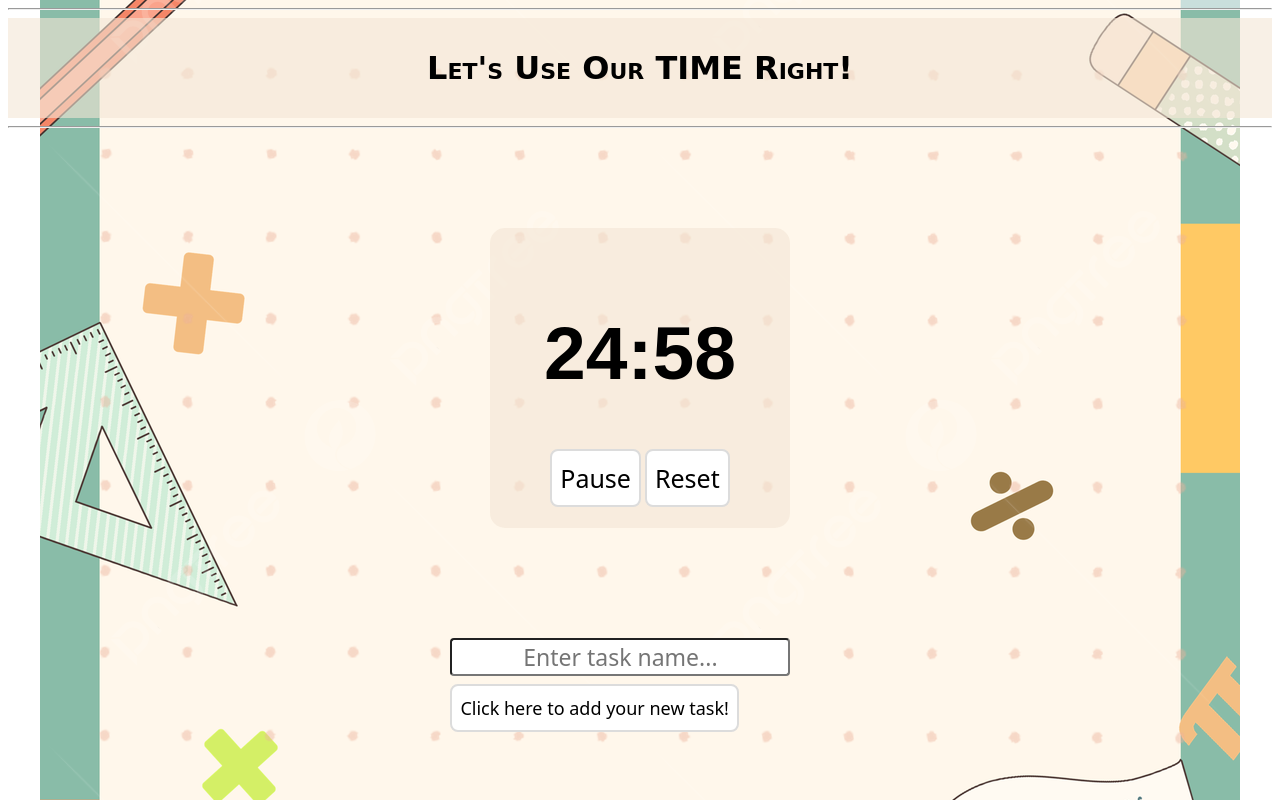
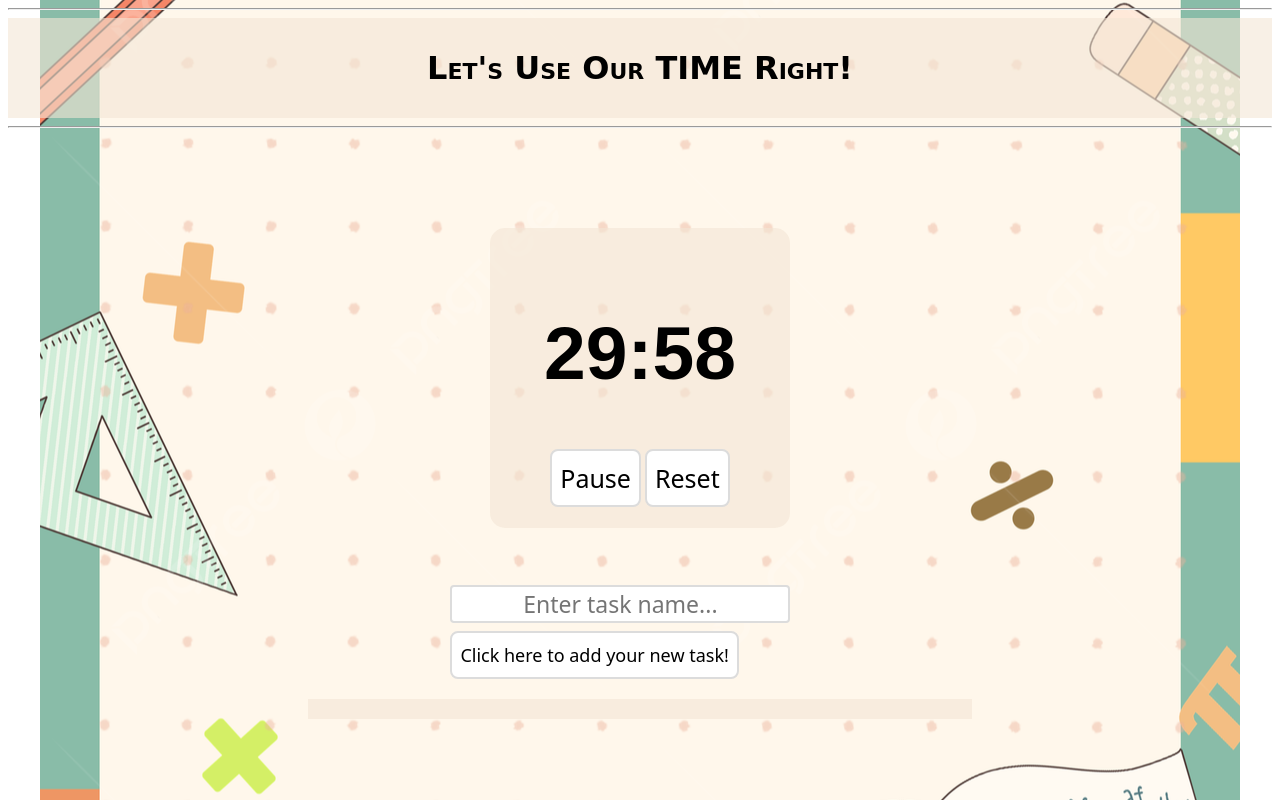
Before and after one commit to ElaAvimor/Pomodoro-Timeline, a plain HTML site: page index.html in a window 1280 px wide. Both pictures are taken after a click on the button "Start". Drawn offline with Linux system fonts and the light colour scheme.

Commit message:
Updated style

```diff
--- a/index.html
+++ b/index.html
@@ -13,7 +13,7 @@
         <hr>
     </header>
     <div class="timer">
-        <h2 id="timer-display">25:00</h2>
+        <h2 id="timer-display">30:00</h2>
         <button id="start-btn">Start</button>
         <!-- <button id="pause-btn">Pause</button> -->
         <button id="reset-btn">Reset</button>
--- a/script.js
+++ b/script.js
@@ -7,7 +7,7 @@ const taskDurationInput = document.getElementById('task-duration');
 const addTaskBtn = document.getElementById('add-task-btn');
 const taskList = document.getElementById('task-list');
 
-let timeLeft = 25 * 60; // Initial time in seconds
+let timeLeft = 30 * 60; // Initial time in seconds
 let timerId;
 
 // At any point, a new task can be added to the task list.
@@ -59,7 +59,7 @@ function pauseTimer() {
 /** Resets the timer back to the original time alloted */
 function resetTimer() {
     clearInterval(timerId);
-    timeLeft = 25 * 60;
+    timeLeft = 30 * 60;
     updateTimerDisplay();
     // Change button to "Start"
     startBtn.textContent = "Start";
--- a/styles.css
+++ b/styles.css
@@ -19,6 +19,7 @@ body{
     width: 300px; /* Set the width of the timer container */
     height: 300px; /* Set the height of the timer container */
     margin: 100px auto; /* Center the timer horizontally */
+    margin-bottom: 50px;
     background-color: rgba(244, 230, 213, 0.601);    border-radius: 15px; /* Add rounded corners to the timer container */
     text-align: center; /* Center the contents horizontally */
     padding: 20px; /* Add some padding inside the timer container */
@@ -50,17 +51,19 @@ body{
 }
 #task-name{
     font-family:system-ui, -apple-system, BlinkMacSystemFont, 'Segoe UI', Roboto, Oxygen, Ubuntu, Cantarell, 'Open Sans', 'Helvetica Neue', sans-serif;
-    margin-top: 10px;
+    margin-top: 7px;
     margin-left: 35%;
     border-radius: 4px;
     background-color: white;
+    border: 2px solid gainsboro;
     text-align: center;
     font-size: 23px;
 }
 #task-list{
     font-family:system-ui, -apple-system, BlinkMacSystemFont, 'Segoe UI', Roboto, Oxygen, Ubuntu, Cantarell, 'Open Sans', 'Helvetica Neue', sans-serif;
     list-style-type: none;
-    margin-top: 10px;
-    margin-left: 355px;
+    margin: 20px 300px 1px 300px;
+    padding: 10px;
     background-color: rgba(244, 230, 213, 0.601);
+    font-size: 20px;
 }
```
